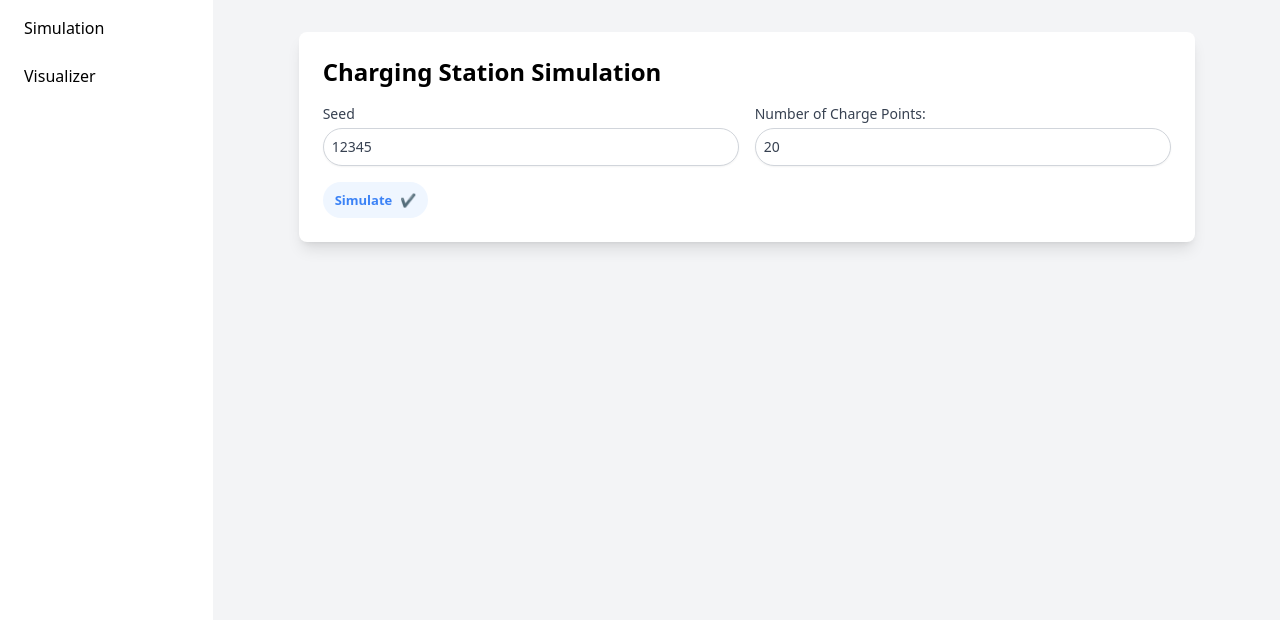
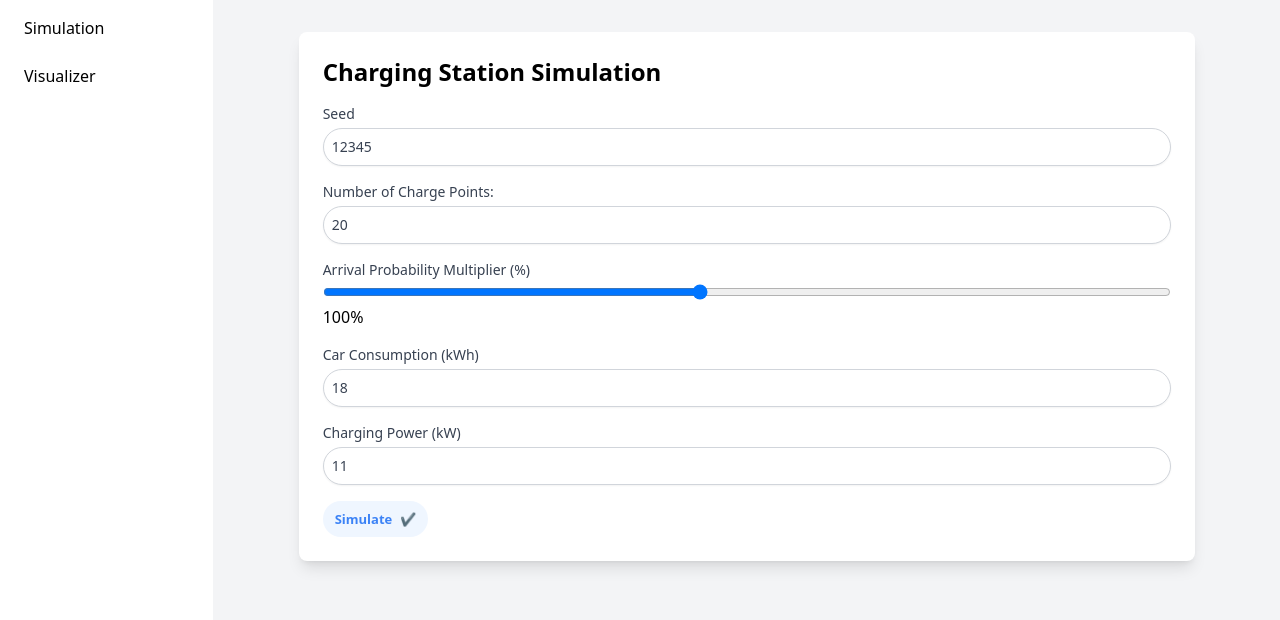
Before and after one commit to victorhsantiago/ev-chargepoint-sim, a React (Vite) app: page /simulation in a window 1280 px wide. Shown: the top 620 px of the page. Built offline with nearby package versions, Linux system fonts and the light colour scheme.

Commit message:
refactor: update runSimulation function to accept more params

```diff
--- a/src/models/ChargeStationSimulation/index.ts
+++ b/src/models/ChargeStationSimulation/index.ts
@@ -9,4 +9,5 @@ export type SimulationResult = {
   theoreticalMaxDemand: number;
   maxActualDemand: number;
   concurrencyFactor: number;
+  dailyData: { interval: number; power: number }[];
 };
--- a/src/pages/Simulation/index.tsx
+++ b/src/pages/Simulation/index.tsx
@@ -4,16 +4,26 @@ import ChargeStation from '@/components/ChargeStation';
 import InputNumber from '@/components/InputNumber';
 import IconButton from '@/components/IconButton';
 import { runSimulation } from '@/utils/simulation';
+import InputRange from '@/components/InputRange';
 
 function Simulation() {
   const [seed, setSeed] = useState(12345);
   const [numChargepoints, setNumChargepoints] = useState(20);
+  const [arrivalProbability, setArrivalProbability] = useState(100);
+  const [carConsumption, setCarConsumption] = useState(18);
+  const [chargingPower, setChargingPower] = useState(11);
   const [simulationResult, setSimulationResult] =
     useState<SimulationResult | null>(null);
 
   const handleSubmit = (e: FormEvent) => {
     e.preventDefault();
-    const result = runSimulation(seed, numChargepoints);
+    const result = runSimulation(
+      seed,
+      numChargepoints,
+      arrivalProbability,
+      carConsumption,
+      chargingPower
+    );
     setSimulationResult(result);
   };
 
@@ -23,7 +33,7 @@ function Simulation() {
         <h1 className="text-2xl font-bold">Charging Station Simulation</h1>
 
         <form onSubmit={handleSubmit} className="space-y-4">
-          <div className="flex flex-col md:flex-row gap-4">
+          <div className="flex flex-col gap-4">
             <InputNumber
               label="Seed"
               value={seed}
@@ -34,6 +44,24 @@ function Simulation() {
               label="Number of Charge Points:"
               value={numChargepoints}
               onChange={(e) => setNumChargepoints(Number(e.target.value))}
+            />
+
+            <InputRange
+              label="Arrival Probability Multiplier (%)"
+              value={arrivalProbability}
+              onChange={(e) => setArrivalProbability(Number(e.target.value))}
+            />
+
+            <InputNumber
+              label="Car Consumption (kWh)"
+              value={carConsumption}
+              onChange={(e) => setCarConsumption(Number(e.target.value))}
+            />
+
+            <InputNumber
+              label="Charging Power (kW)"
+              value={chargingPower}
+              onChange={(e) => setChargingPower(Number(e.target.value))}
             />
           </div>
 
@@ -46,7 +74,9 @@ function Simulation() {
         </form>
 
         {simulationResult && (
-          <ChargeStation simulationResult={simulationResult} />
+          <>
+            <ChargeStation simulationResult={simulationResult} />
+          </>
         )}
       </div>
     </div>
--- a/src/utils/constants.ts
+++ b/src/utils/constants.ts
@@ -1,12 +1,10 @@
-export const NUM_CHARGEPOINTS = 20;
 export const MAX_POWER_PER_CHARGEPOINT = 11; // kW
 export const INTERVALS_PER_DAY = 96; // 24 hours * 4 (15-minute intervals)
 export const DAYS_PER_YEAR = 365;
 export const TOTAL_INTERVALS = INTERVALS_PER_DAY * DAYS_PER_YEAR;
-export const ENERGY_PER_100KM = 18; // kWh
 
 // prettier-ignore
-export const ARRIVAL_PROBABILITY_DISTRIBUTION: number[] = [
+export const BASE_PROBABILITY_DISTRIBUTION: number[] = [
   0.0094, 0.0094, 0.0094, 0.0094, // 00:00 - 01:00
   0.0094, 0.0094, 0.0094, 0.0094, // 01:00 - 02:00
   0.0094, 0.0094, 0.0094, 0.0094, // 02:00 - 03:00
--- a/src/utils/simulation.ts
+++ b/src/utils/simulation.ts
@@ -1,25 +1,29 @@
 import { SimulationResult } from '@/models';
 import { initializeChargePoints } from './chargePoint';
 import {
-  ARRIVAL_PROBABILITY_DISTRIBUTION,
+  BASE_PROBABILITY_DISTRIBUTION,
   TOTAL_INTERVALS,
   INTERVALS_PER_DAY,
-  ENERGY_PER_100KM,
-  MAX_POWER_PER_CHARGEPOINT,
   CHARGING_NEEDS_DISTRIBUTION,
 } from './constants';
 import { mulberry32 } from './random';
 
 export function runSimulation(
   seed: number,
-  numChargepoints: number
+  numChargepoints: number,
+  arrivalMultiplier: number,
+  consumption: number,
+  chargingPower: number
 ): SimulationResult {
   const seededRandom = mulberry32(seed);
   const chargepoints = initializeChargePoints(numChargepoints);
+  const dailyData: SimulationResult['dailyData'] = [];
+  const arrivalProbabilityDistribution = BASE_PROBABILITY_DISTRIBUTION.map(
+    (prob) => prob * (arrivalMultiplier / 100)
+  );
 
   let totalEnergyConsumed = 0;
   let maxActualDemand = 0;
-  const powerDemand: number[] = Array(TOTAL_INTERVALS).fill(0);
 
   for (let t = 0; t < TOTAL_INTERVALS; t++) {
     let currentPowerDemand = 0;
@@ -37,15 +41,18 @@ export function runSimulation(
         }
       } else {
         const arrivalChance =
-          ARRIVAL_PROBABILITY_DISTRIBUTION[t % INTERVALS_PER_DAY];
+          arrivalProbabilityDistribution[t % INTERVALS_PER_DAY];
         if (seededRandom() < arrivalChance) {
-          const [intervalsNeeded, energyNeeded] =
-            getChargingDurationAndPower(seededRandom);
+          const [intervalsNeeded, energyNeeded] = getChargingDurationAndPower(
+            seededRandom,
+            consumption,
+            chargingPower
+          );
 
           if (intervalsNeeded > 0) {
             chargepoint.isOccupied = true;
             chargepoint.remainingTime = intervalsNeeded;
-            chargepoint.chargingPower = MAX_POWER_PER_CHARGEPOINT;
+            chargepoint.chargingPower = chargingPower;
 
             totalEnergyConsumed += energyNeeded;
             currentPowerDemand += chargepoint.chargingPower;
@@ -55,10 +62,11 @@ export function runSimulation(
     }
 
     maxActualDemand = Math.max(maxActualDemand, currentPowerDemand);
-    powerDemand[t] = currentPowerDemand;
+    if (t < INTERVALS_PER_DAY)
+      dailyData[t] = { interval: t, power: currentPowerDemand };
   }
 
-  const theoreticalMaxDemand = numChargepoints * MAX_POWER_PER_CHARGEPOINT;
+  const theoreticalMaxDemand = numChargepoints * chargingPower;
   const concurrencyFactor = maxActualDemand / theoreticalMaxDemand;
 
   return {
@@ -66,10 +74,15 @@ export function runSimulation(
     theoreticalMaxDemand,
     maxActualDemand,
     concurrencyFactor,
+    dailyData,
   };
 }
 
-function getChargingDurationAndPower(random: () => number): [number, number] {
+function getChargingDurationAndPower(
+  random: () => number,
+  consumption: number,
+  chargingPower: number
+): [number, number] {
   const rand = random();
   let energyNeeded = 0;
   let cumulativeProb = 0;
@@ -78,7 +91,7 @@ function getChargingDurationAndPower(random: () => number): [number, number] {
     cumulativeProb += CHARGING_NEEDS_DISTRIBUTION[i].prob;
     if (rand <= cumulativeProb) {
       const kmNeeded = CHARGING_NEEDS_DISTRIBUTION[i].km;
-      energyNeeded = (kmNeeded / 100) * ENERGY_PER_100KM;
+      energyNeeded = (kmNeeded / 100) * consumption;
       break;
     }
   }
@@ -87,7 +100,7 @@ function getChargingDurationAndPower(random: () => number): [number, number] {
     return [0, 0];
   }
 
-  const chargingDuration = (energyNeeded / MAX_POWER_PER_CHARGEPOINT) * 60;
+  const chargingDuration = (energyNeeded / chargingPower) * 60;
   const intervalsNeeded = Math.ceil(chargingDuration / 15);
 
   return [intervalsNeeded, energyNeeded];
```
